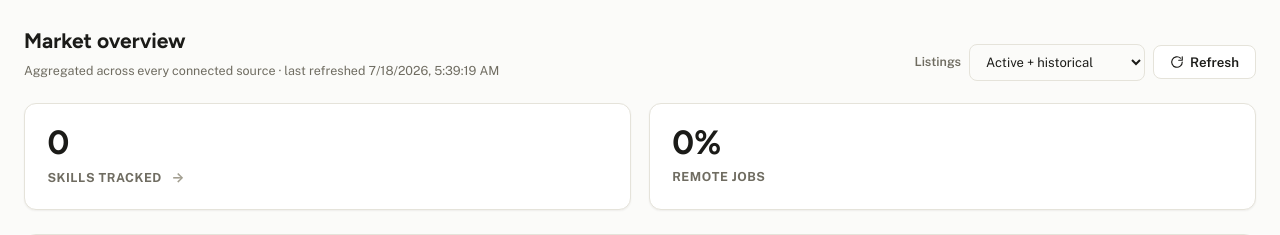
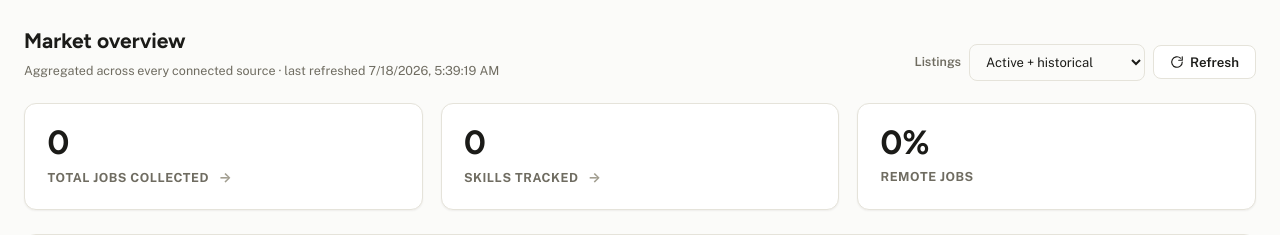
Before and after one commit to mmujtaba0085/job-market-intelligence, a Flask app: page /dashboard in a window 1280 px wide. Shown: the part 61-296 px from the top of the page. Run offline with Flask 3, Linux system fonts and the light colour scheme; data comes from the database, SQL or seed files in the repository; data that the repository does not hold is empty; parts of the project's set-up code (start-up, migrations or seed data) failed here and were passed over.

Commit message:
feat: restore Total Jobs Collected KPI card on the dashboard
The backend already computed and returned total_jobs/jobs_trend in
/api/dashboard/kpis; only the frontend card was removed during the
de-ops redesign. Re-adds it as the first KPI card, worldwide-scoped
and status-filtered like the other cards in that row.

```diff
--- a/static/js/dashboard.js
+++ b/static/js/dashboard.js
@@ -87,6 +87,9 @@ function loadKPIs() {
     fetch(dashboardApi('/api/dashboard/kpis'))
         .then(response => response.json())
         .then(data => {
+            document.getElementById('kpiTotalJobs').textContent = fmtKpi(data.total_jobs);
+            setTrend(document.getElementById('kpiTotalJobsTrend'), data.jobs_trend);
+
             document.getElementById('kpiSkills').textContent = fmtKpi(data.total_skills);
             setTrend(document.getElementById('kpiSkillsTrend'), data.skills_trend);
 
--- a/templates/dashboard.html
+++ b/templates/dashboard.html
@@ -205,6 +205,10 @@
 <!-- KPI Cards -->
 <div class="kpi-grid">
     <div class="kpi-card">
+        <div class="kpi-value" id="kpiTotalJobs"><div class="loading-spinner"></div></div>
+        <div class="kpi-label">Total jobs collected <span id="kpiTotalJobsTrend" class="kpi-trend"></span></div>
+    </div>
+    <div class="kpi-card">
         <div class="kpi-value" id="kpiSkills"><div class="loading-spinner"></div></div>
         <div class="kpi-label">Skills tracked <span id="kpiSkillsTrend" class="kpi-trend"></span></div>
     </div>
```
